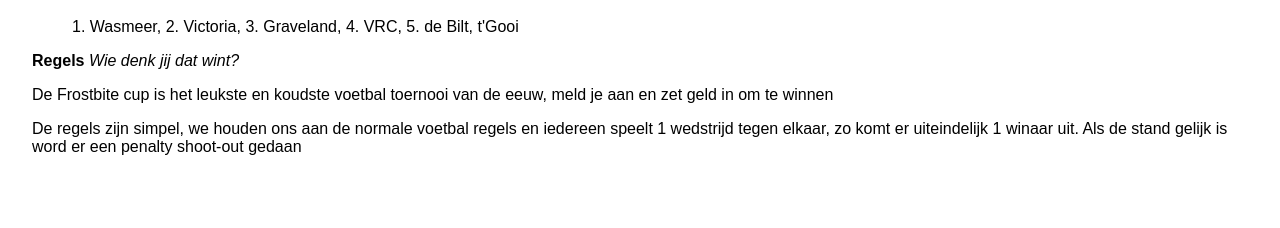
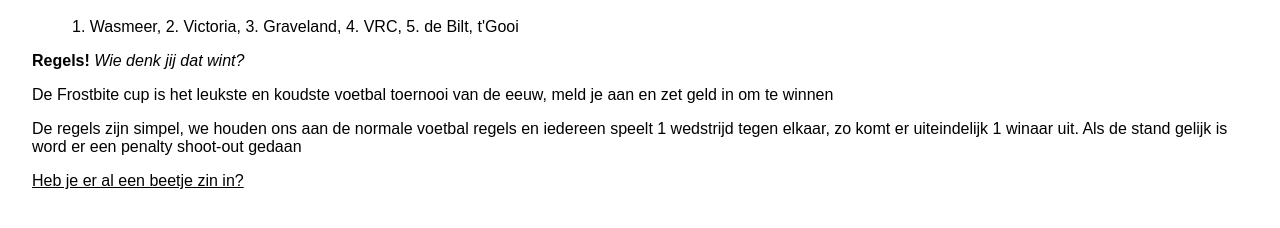
Before and after one commit to Tuur06/Weekopdracht3, a plain HTML site: page index.html in a window 1280 px wide. Shown: the part 218-446 px from the top of the page. Drawn offline with Linux system fonts and the light colour scheme.

Commit message:
WebLab Run 24-11-2026 09:45:32 (UTC+01:00)

```diff
--- a/index.html
+++ b/index.html
@@ -25,7 +25,8 @@
 <h1>Zet geld in op de teams, en win!</h1>
 </html>
 <ol>1. Wasmeer, 2. Victoria, 3. Graveland, 4. VRC, 5. de Bilt, t'Gooi</ol>
-<b>Regels</b>
+<b>Regels!</b>
 <i>Wie denk jij dat wint?</i>
 <p>De Frostbite cup is het leukste en koudste voetbal toernooi van de eeuw, meld je aan en zet geld in om te winnen</p>
 <p>De regels zijn simpel, we houden ons aan de normale voetbal regels en iedereen speelt 1 wedstrijd tegen elkaar, zo komt er uiteindelijk 1 winaar uit. Als de stand gelijk is word er een penalty shoot-out gedaan</p>
+<u>Heb je er al een beetje zin in?</u>
```
Also changed, not shown: 1 other file.
